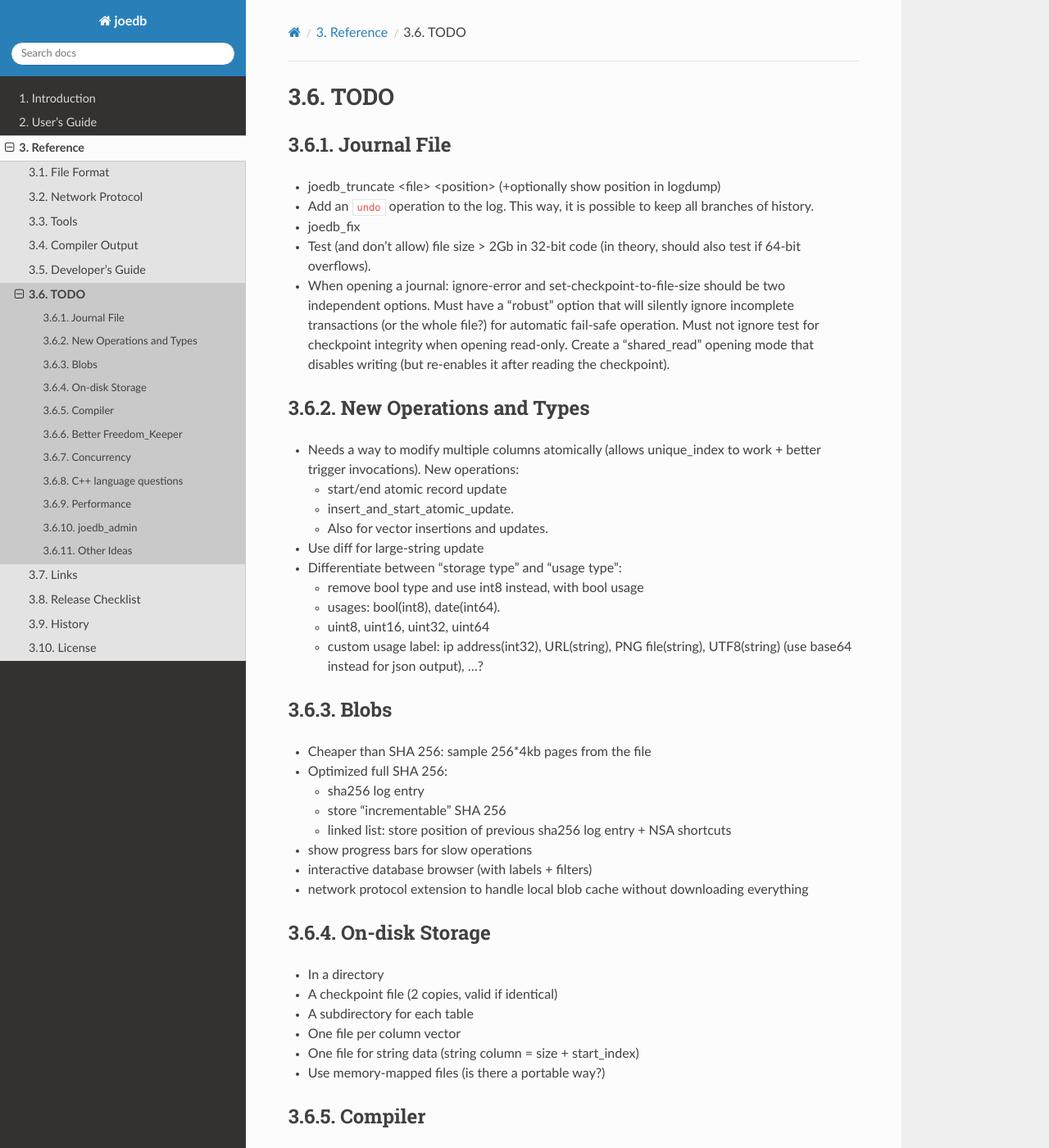
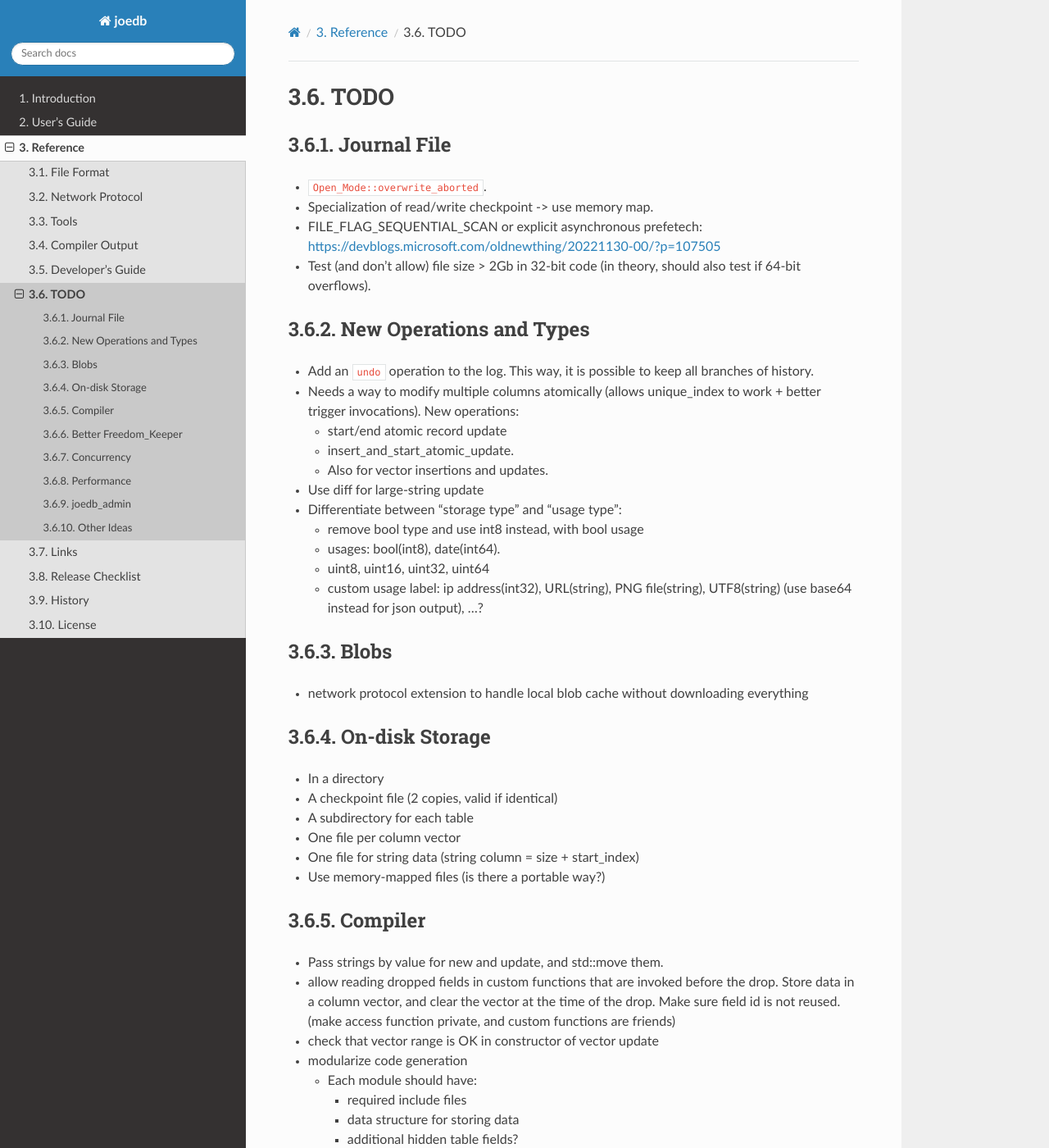
Before and after one commit to Remi-Coulom/joedb, a Sphinx documentation site: the page built from doc/source/todo.rst, in a window 1280 px wide and 1400 px high. Shown: the whole window at 82% size. Built offline with Sphinx 7.4.7 and the Read the Docs theme 2.0.0, drawn with Linux system fonts in a browser that asks for light colours; formulas are drawn with MathJax 3; some of the changed text lies outside the part shown.

Commit message:
doc / deep todo refresh

```diff
--- a/doc/source/todo.rst
+++ b/doc/source/todo.rst
@@ -3,21 +3,15 @@
 
 Journal File
 ------------
-- joedb_truncate <file> <position> (+optionally show position in logdump)
-- Add an ``undo`` operation to the log. This way, it is possible to keep all
-  branches of history.
-- joedb_fix
-- Test (and don't allow) file size > 2Gb in 32-bit code (in theory, should also
-  test if 64-bit overflows).
-- When opening a journal: ignore-error and set-checkpoint-to-file-size should
-  be two independent options. Must have a "robust" option that will silently
-  ignore incomplete transactions (or the whole file?) for automatic fail-safe
-  operation. Must not ignore test for checkpoint integrity when opening
-  read-only. Create a "shared_read" opening mode that disables writing (but
-  re-enables it after reading the checkpoint).
+- ``Open_Mode::overwrite_aborted``.
+- Specialization of read/write checkpoint -> use memory map.
+- FILE_FLAG_SEQUENTIAL_SCAN or explicit asynchronous prefetech: https://devblogs.microsoft.com/oldnewthing/20221130-00/?p=107505
+- Test (and don't allow) file size > 2Gb in 32-bit code (in theory, should also test if 64-bit overflows).
 
 New Operations and Types
 ------------------------
+- Add an ``undo`` operation to the log. This way, it is possible to keep all
+  branches of history.
 - Needs a way to modify multiple columns atomically (allows unique_index to
   work + better trigger invocations). New operations:
 
@@ -36,15 +30,7 @@
 
 Blobs
 -----
-- Cheaper than SHA 256: sample 256*4kb pages from the file
-- Optimized full SHA 256:
 
-  - sha256 log entry
-  - store "incrementable" SHA 256
-  - linked list: store position of previous sha256 log entry + NSA shortcuts
-
-- show progress bars for slow operations
-- interactive database browser (with labels + filters)
 - network protocol extension to handle local blob cache without downloading everything
 
 On-disk Storage
@@ -58,6 +44,7 @@
 
 Compiler
 --------
+- Pass strings by value for new and update, and std::move them.
 - allow reading dropped fields in custom functions that are invoked before the
   drop. Store data in a column vector, and clear the vector at the time of the
   drop. Make sure field id is not reused. (make access function private, and
@@ -123,38 +110,26 @@
     - thread_count = max(core_count, 2 * server_count)
     - Requires synchronization. Mutex for global stuff (connection, disconnection, interrupt, ...)
 
-  - indicate commit level for a push
+  - add commit operation to the protocol (half or full), and to the ``Connection`` class.
   - allow timeout in the middle of a push.
   - serve from a client (to allow synchronous backup)
   - ipv6: https://raw.githubusercontent.com/boostcon/2011_presentations/master/wed/IPv6.pdf
-  - get rid of signal completely. It is really ugly. Make an interactive command-line interface to control the server.
+  - get rid of signal. Make an interactive command-line interface to control the server.
 
+- SHA-256: option for either fast or full.
 - performance: fuse socket writes (TCP_NODELAY, TCP_QUICKACK). Fused operations
   can be produced by fusing writes. Lock-pull and push-unlock could have been
   done this way. https://www.extrahop.com/company/blog/2016/tcp-nodelay-nagle-quickack-best-practices/
+- Lock objects (file + connection) necessary for joedb_admin? Make file unlocking nothrow? That would simplify a lot.
+- reading and writing buffers: don't use network_integers.h, but create a
+  Buffer_File class, and use write<int64_t>
+- Connection_Multiplexer for multiple parallel backup servers?
 - Notifications from server to client, in a second channel:
 
   - when another client makes a push
   - when the lock times out
   - when the server is interrupted
   - ping
-
-- Lock objects (file + connection) necessary for joedb_admin? Make file unlocking nothrow? That would simplify a lot.
-- reading and writing buffers: don't use network_integers.h, but create a
-  Buffer_File class, and use write<int64_t>
-- Connection_Multiplexer for multiple parallel backup servers?
-
-C++ language questions
-----------------------
-
-- Pass strings by value for new and update
-
-  - fix useless copies
-  - need to fix Writable + joedbc (it is a bit complicated)
-  - start by testing copy elision on a very simple toy simulation
-  - necessary to std::move or not?
-  - is the compiler allowed to perform the optimization by itself, even if
-    the function is passed a const reference?
 
 Performance
 -----------
```
Also changed, not shown: doc/source/concurrency.rst (+9 -10 lines), doc/source/opening_files.rst (+7 -6 lines).
